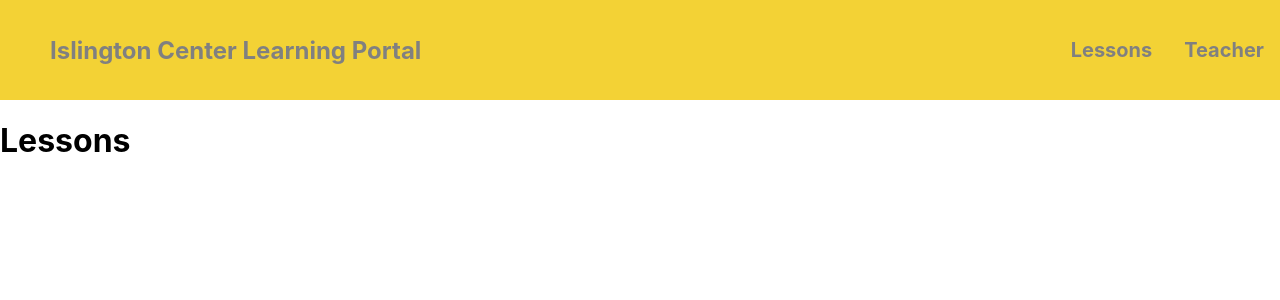
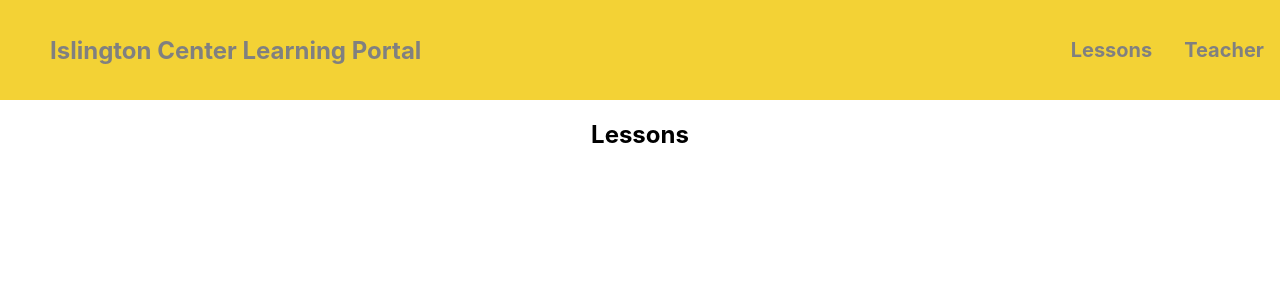
Before and after one commit to douglas86/cyf-Ldn8-Islington-Center-v2, a React (Create React App) app in the folder client/: page /lessons in a window 1280 px wide. Shown: the top 300 px of the page. Built offline with nearby package versions, Linux system fonts and the light colour scheme.

Commit message:
Created the Cards component and placed a header on Lessons page

```diff
--- a/client/src/pages/Home.jsx
+++ b/client/src/pages/Home.jsx
@@ -23,7 +23,7 @@ const Home = () => {
     <>
       <div className={styles.showcase}>
         <div className={styles.container}>
-          {toHeading("Islington Center for Refugess and Migrants")}
+          {toHeading("Islington Center for Refugees and Migrants")}
           <p className={`lead ${styles.hide_on_small}`}>
             Welcome and supporting Refugees, Asylum seekers, and migrants in our
             community
--- a/client/src/pages/Lessons.jsx
+++ b/client/src/pages/Lessons.jsx
@@ -1,7 +1,9 @@
+import { toHeading } from "../components/atom/toHeading";
+
 const Lessons = () => {
   return (
     <>
-      <h1>Lessons</h1>
+      <div style={{ textAlign: "center" }}>{toHeading("Lessons")}</div>
     </>
   );
 };
```
Also changed, not shown: client/src/components/organism/Cards.jsx (added, +9 -0 lines).
